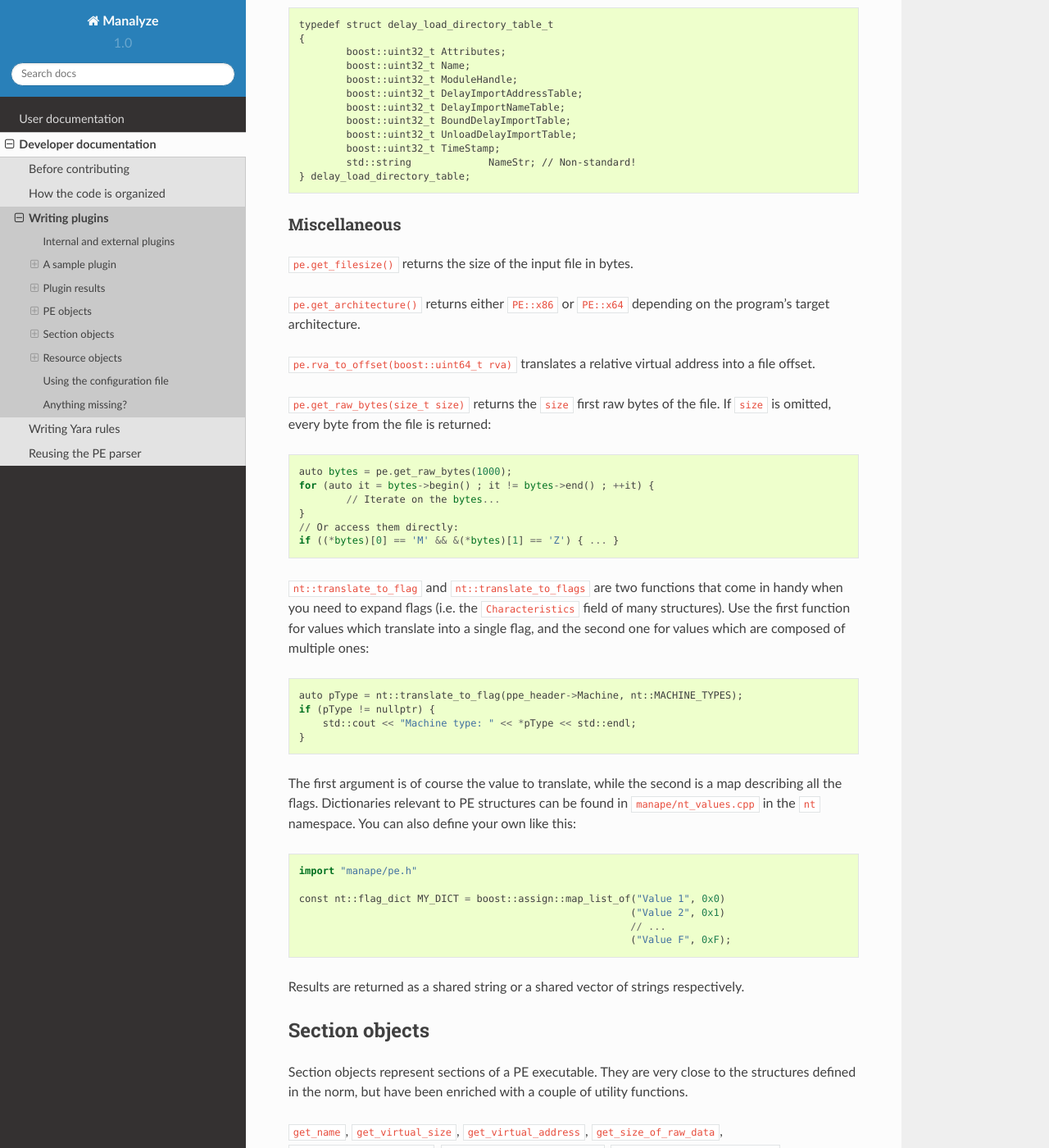
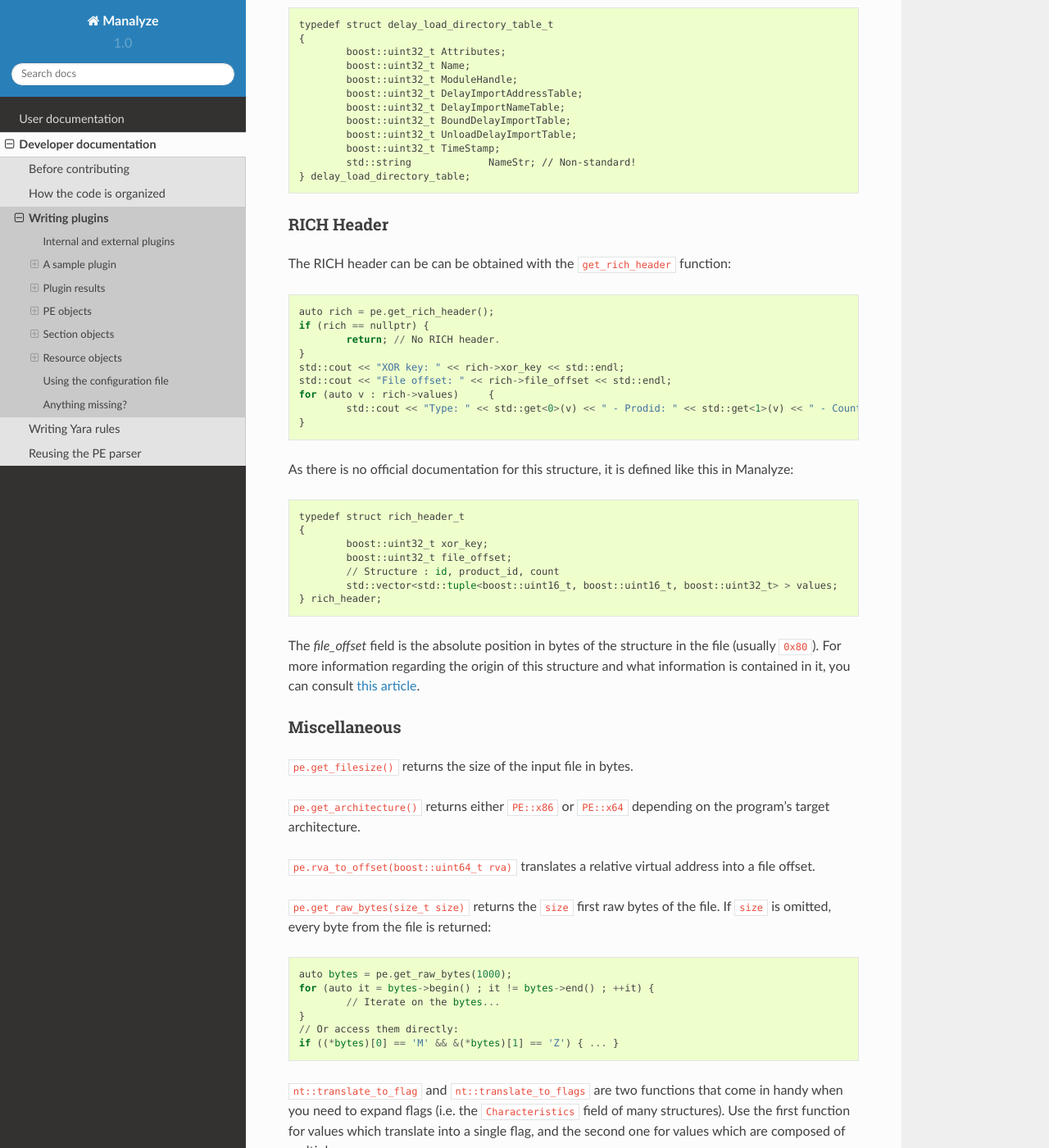
Before and after one commit to JusticeRage/Manalyze, a Sphinx documentation site: the page built from docs/writing-plugins.rst, in a window 1280 px wide and 1400 px high, scrolled down 12893 px. Shown: the whole window at 82% size. Built offline with Sphinx 7.4.7 and the Read the Docs theme 2.0.0, drawn with Linux system fonts in a browser that asks for light colours.

Commit message:
Added unit tests and documentation for the recent RICH parsing. A few VS2017 build numbers added to the list.

```diff
--- a/docs/writing-plugins.rst
+++ b/docs/writing-plugins.rst
@@ -571,6 +571,33 @@ The function returns a pointer to the following structure::
 		std::string		NameStr; // Non-standard!
 	} delay_load_directory_table;
 
+RICH Header
+-----------
+
+The RICH header can be can be obtained with the ``get_rich_header`` function::
+
+	auto rich = pe.get_rich_header();
+	if (rich == nullptr) {
+		return; // No RICH header.
+	}
+	std::cout << "XOR key: " << rich->xor_key << std::endl;
+	std::cout << "File offset: " << rich->file_offset << std::endl;
+	for (auto v : rich->values)	{
+		std::cout << "Type: " << std::get<0>(v) << " - Prodid: " << std::get<1>(v) << " - Count: " << std::get<2>(v) << std::endl;
+	}
+
+As there is no official documentation for this structure, it is defined like this in Manalyze::
+
+	typedef struct rich_header_t
+	{
+		boost::uint32_t xor_key;
+		boost::uint32_t file_offset;
+		// Structure : id, product_id, count
+		std::vector<std::tuple<boost::uint16_t, boost::uint16_t, boost::uint32_t> > values;
+	} rich_header;
+
+The `file_offset` field is the absolute position in bytes of the structure in the file (usually ``0x80``). For more information regarding the origin of this structure and what information is contained in it, you can consult `this article <http://www.ntcore.com/files/richsign.htm>`_.
+
 Miscellaneous
 -------------
 
```
Also changed, not shown: 2 other files.
